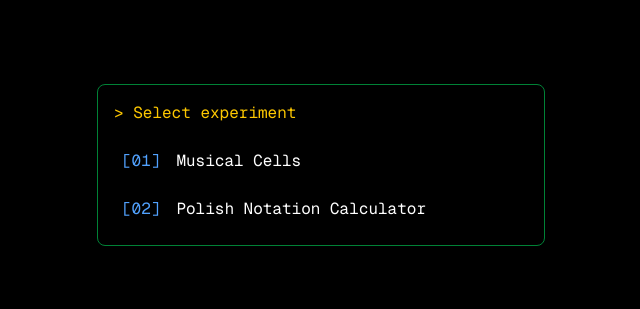
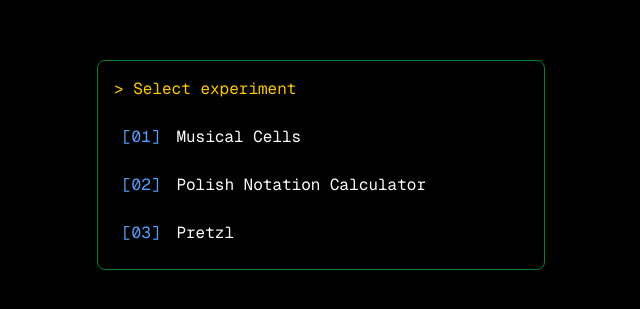
Before and after one commit to akuzi/vibes, a Next.js app: page / in a window 1280 px wide. Shown: the part 235-544 px from the top of the page, without its empty margins (319-959 px from the left). Built offline with nearby package versions, Linux system fonts and the light colour scheme.

Commit message:
Added Pretzl

```diff
--- a/package.json
+++ b/package.json
@@ -9,9 +9,13 @@
     "lint": "next lint"
   },
   "dependencies": {
+    "@types/prismjs": "^1.26.5",
     "next": "15.3.4",
+    "prismjs": "^1.30.0",
     "react": "^19.0.0",
     "react-dom": "^19.0.0",
+    "react-resizable-panels": "^3.0.3",
+    "react-simple-code-editor": "^0.14.1",
     "soundfont-player": "^0.12.0"
   },
   "devDependencies": {
--- a/src/app/page.tsx
+++ b/src/app/page.tsx
@@ -19,6 +19,12 @@ export default function Home() {
                             <span className="text-white ml-4">Polish Notation Calculator</span>
                         </p>
                     </Link>
+                    <Link href="/experiments/pretzl" className="hover:bg-green-900 p-2 rounded">
+                        <p>
+                            <span className="text-blue-400">[03]</span>
+                            <span className="text-white ml-4">Pretzl</span>
+                        </p>
+                    </Link>
                 </div>
             </div>
         </div>
```
Also changed, not shown: 1 other file (tests, documents, lock files or other folders).
